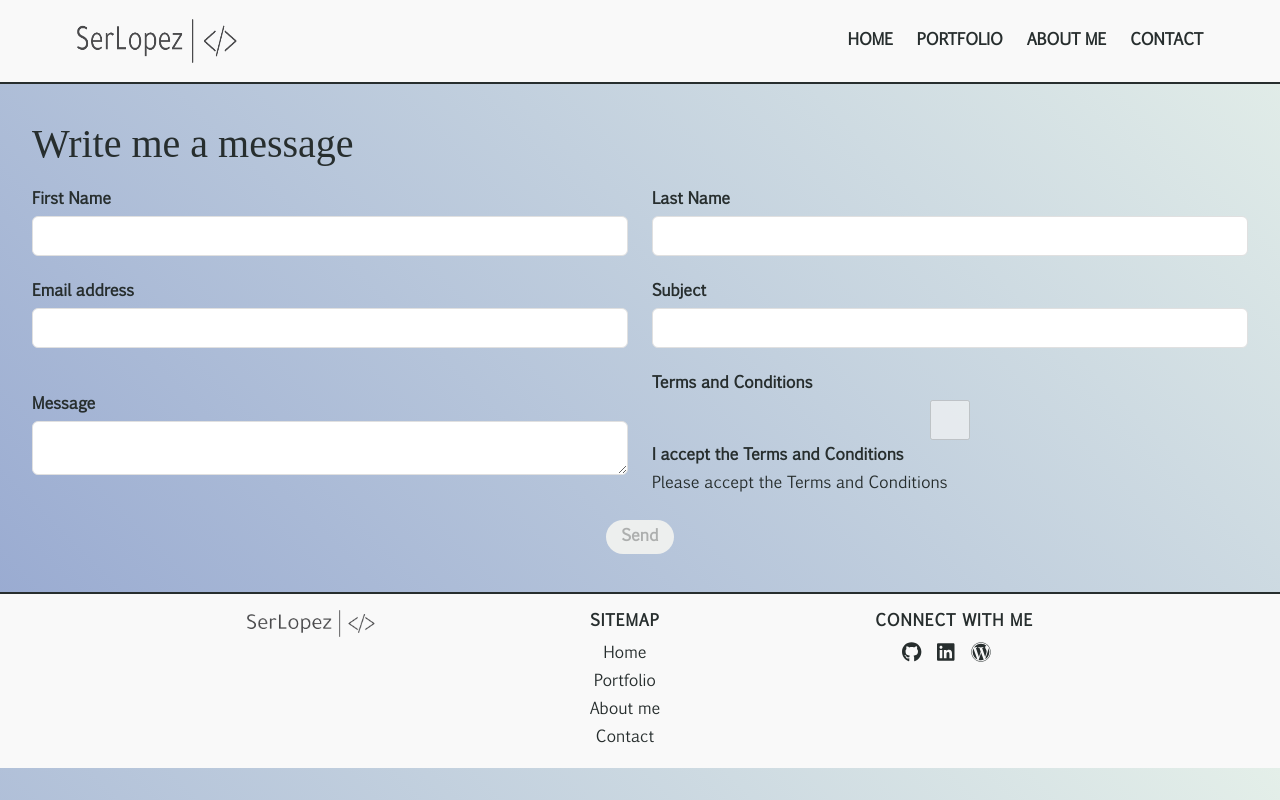
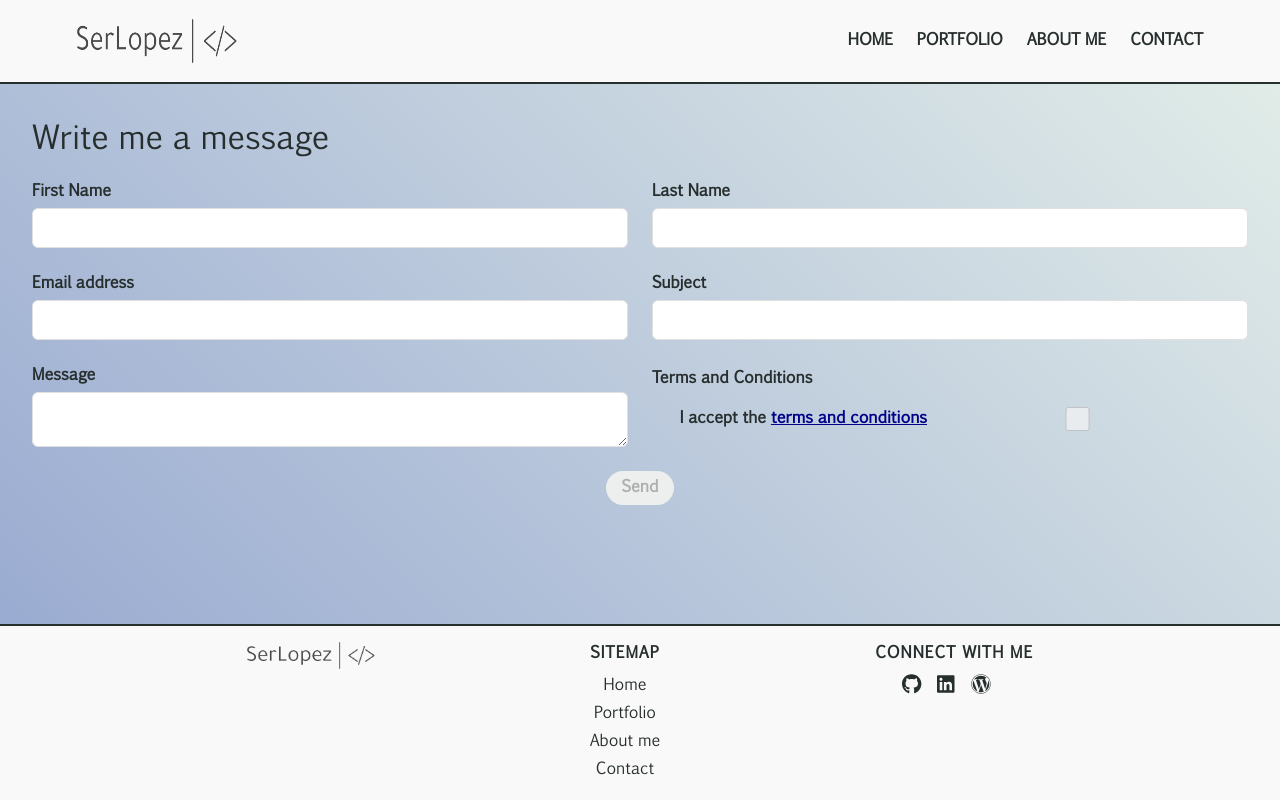
Before and after one commit to monsieurlopez/site_web_2.0, a React (Create React App) app: page /contact in a window 1280 px wide. Built offline with nearby package versions, Linux system fonts and the light colour scheme; a web font is replaced by a local one.

Commit message:
confirmed message contact

```diff
--- a/src/components/pages/Reservations/Reservations.css
+++ b/src/components/pages/Reservations/Reservations.css
@@ -1,5 +1,5 @@
 .reservations {
-  min-height: calc(100vh - 6.25rem - 13rem);
+  min-height: calc(100vh - 6.25rem - 11rem);
 }
 
 .reservations h2 {
@@ -7,6 +7,8 @@
   padding: 1.5rem 2rem;
   color: #272e2e;
   height: max-content;
+  font-family: 'Pigiarniq', sans-serif;
+  font-size: 2rem;
 }
 
 .reservations form {
@@ -25,6 +27,7 @@
 }
 
 .form-field {
+  font-family: 'Pigiarniq', sans-serif;
   display: flex;
   flex-direction: column;
   gap: 0.25rem;
@@ -93,3 +96,24 @@
   color: #272e2e;
   cursor: pointer;
 }
+
+.checkbox-group {
+  display: flex;
+  justify-content: center;
+  align-items: center;
+  text-align: start;
+  gap: 0.5rem;
+  padding: 0.8rem;
+}
+
+.terms-checkbox {
+  width: 50%;
+  height: 1.5rem;
+}
+
+.link-permissions {
+  width: 50%;
+  text-decoration: underline;
+  cursor: pointer;
+  color: darkblue;
+}
--- a/src/components/pages/Reservations/reservationForm.jsx
+++ b/src/components/pages/Reservations/reservationForm.jsx
@@ -1,11 +1,15 @@
 import React, { useState } from "react";
 import { Formik } from "formik";
 import FormField from "./formField";
-import emailjs from '@emailjs/browser';
+import emailjs from "@emailjs/browser";
 
 const ReservationForm = ({ submitData }) => {
+  const [termsAccepted, setTermsAccepted] = useState(false);
+  const [linkClicked, setLinkClicked] = useState(false);
 
-  const [termsAccepted, setTermsAccepted] = useState(false);
+  const handleLinkClick = () => {
+    setLinkClicked(true);
+  };
 
   return (
     <Formik
@@ -40,9 +44,9 @@ const ReservationForm = ({ submitData }) => {
         return errors;
       }}
       onSubmit={(values, { setSubmitting }) => {
-        const service_id = 'service_i3vng1m';
-        const template_id = 'template_cepy6gg';
-        const public_id = 'gbtOYXQ6SZQAOaHko';
+        const service_id = "service_i3vng1m";
+        const template_id = "template_cepy6gg";
+        const public_id = "gbtOYXQ6SZQAOaHko";
 
         const templateParams = {
           from_name: `${values.firstName} ${values.lastName}`,
@@ -51,7 +55,8 @@ const ReservationForm = ({ submitData }) => {
           message: values.message,
         };
 
-        emailjs.send(service_id, template_id, templateParams, public_id)
+        emailjs
+          .send(service_id, template_id, templateParams, public_id)
           .then((response) => {
             console.log("Email sent successfully:", response);
           })
@@ -82,7 +87,9 @@ const ReservationForm = ({ submitData }) => {
               onBlur={handleBlur}
               value={values.firstName}
             />
-            {errors.firstName && touched.firstName && <div className="error">{errors.firstName}</div>}
+            {errors.firstName && touched.firstName && (
+              <div className="error">{errors.firstName}</div>
+            )}
           </FormField>
 
           <FormField label="Last Name" htmlFor="reservation-last-name">
@@ -94,7 +101,9 @@ const ReservationForm = ({ submitData }) => {
               onBlur={handleBlur}
               value={values.lastName}
             />
-            {errors.lastName && touched.lastName && <div className="error">{errors.lastName}</div>}
+            {errors.lastName && touched.lastName && (
+              <div className="error">{errors.lastName}</div>
+            )}
           </FormField>
 
           <FormField label="Email address" htmlFor="reservation-mail">
@@ -106,7 +115,9 @@ const ReservationForm = ({ submitData }) => {
               onBlur={handleBlur}
               value={values.mail}
             />
-            {errors.mail && touched.mail && <div className="error">{errors.mail}</div>}
+            {errors.mail && touched.mail && (
+              <div className="error">{errors.mail}</div>
+            )}
           </FormField>
 
           <FormField label="Subject" htmlFor="reservation-subjet">
@@ -118,7 +129,9 @@ const ReservationForm = ({ submitData }) => {
               onBlur={handleBlur}
               value={values.subject}
             />
-            {errors.subject && touched.subject && <div className="error">{errors.subject}</div>}
+            {errors.subject && touched.subject && (
+              <div className="error">{errors.subject}</div>
+            )}
           </FormField>
 
           <FormField label="Message" htmlFor="reservation-message">
@@ -129,28 +142,58 @@ const ReservationForm = ({ submitData }) => {
               onBlur={handleBlur}
               value={values.message}
             />
-            {errors.message && touched.message && <div className="error">{errors.message}</div>}
+            {errors.message && touched.message && (
+              <div className="error">{errors.message}</div>
+            )}
           </FormField>
 
-          <FormField label="Terms and Conditions" htmlFor="terms-and-conditions">
+          <FormField
+            label="Terms and Conditions"
+            htmlFor="terms-and-conditions"
+          >
+            <div
+            className="checkbox-group"
+            >
+              <label
+                htmlFor="terms-and-conditions"
+              >
+                I accept the{" "}
+                <a
+                  className="link-permissions"
+                  href="/permisos-y-condiciones.html"
+                  target="_blank"
+                  rel="noopener noreferrer"
+                  onClick={handleLinkClick}
+                >
+                  terms and conditions
+                </a>
+              </label>
               <input
+                className="terms-checkbox"
                 type="checkbox"
                 id="terms-and-conditions"
                 name="termsAccepted"
                 checked={termsAccepted}
                 onChange={() => setTermsAccepted(!termsAccepted)}
-              disabled={!termsAccepted}
+                disabled={!linkClicked}
               />
-            <label htmlFor="terms-and-conditions">
-              I accept the <a href="/permisos-y-condiciones.html" target="_blank" rel="noopener noreferrer">Terms and Conditions</a>
-            </label>
-            {!termsAccepted && <div className="error">Please accept the Terms and Conditions</div>}
+            </div>
+            {!termsAccepted && linkClicked && (
+              <div className="error">You must accept the terms to proceed.</div>
+            )}
           </FormField>
 
           <button
             className="button-primary"
             type="submit"
-            disabled={isSubmitting || !values.firstName || !values.lastName || !values.mail || !values.subject || !values.message}
+            disabled={
+              isSubmitting ||
+              !values.firstName ||
+              !values.lastName ||
+              !values.mail ||
+              !values.subject ||
+              !values.message
+            }
           >
             Send
           </button>
```
Lines whose indentation alone changed are shown as unchanged.
